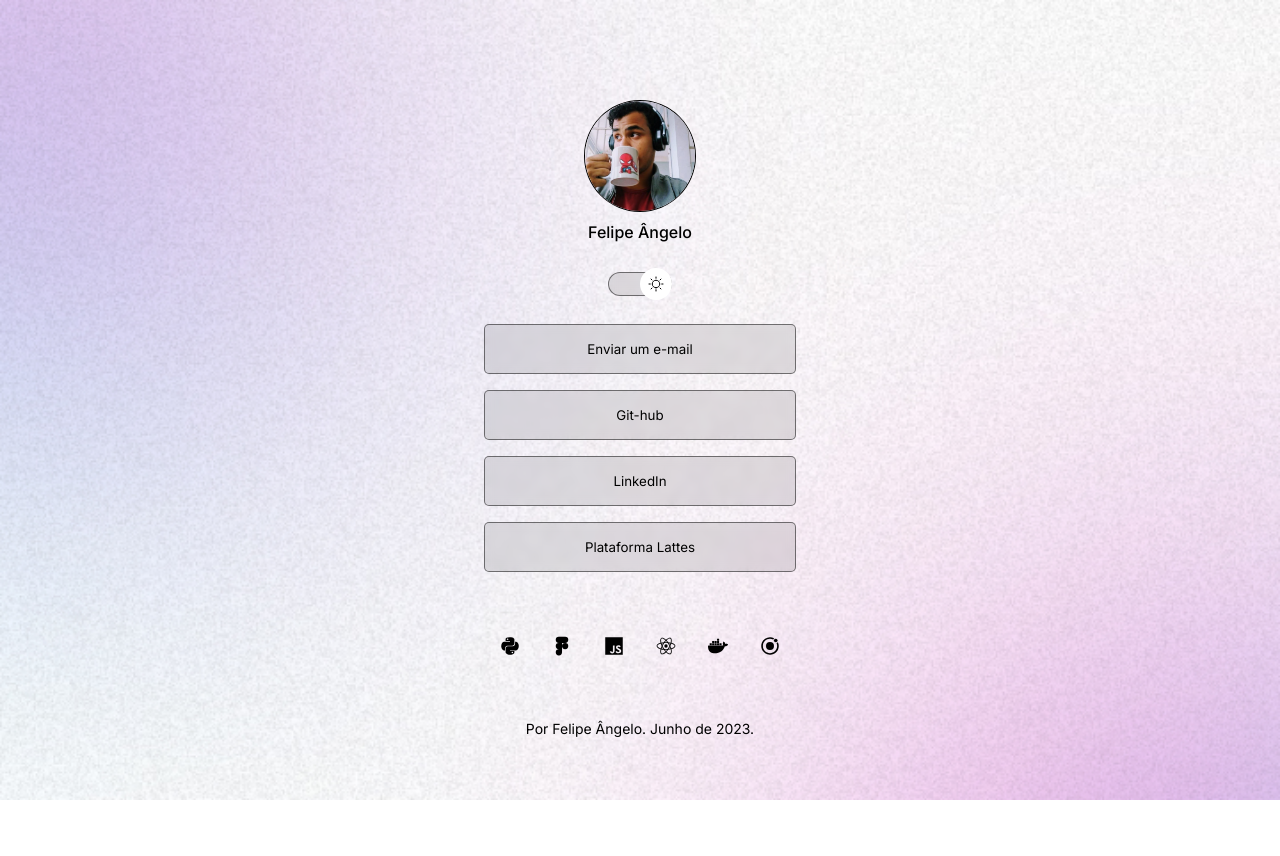
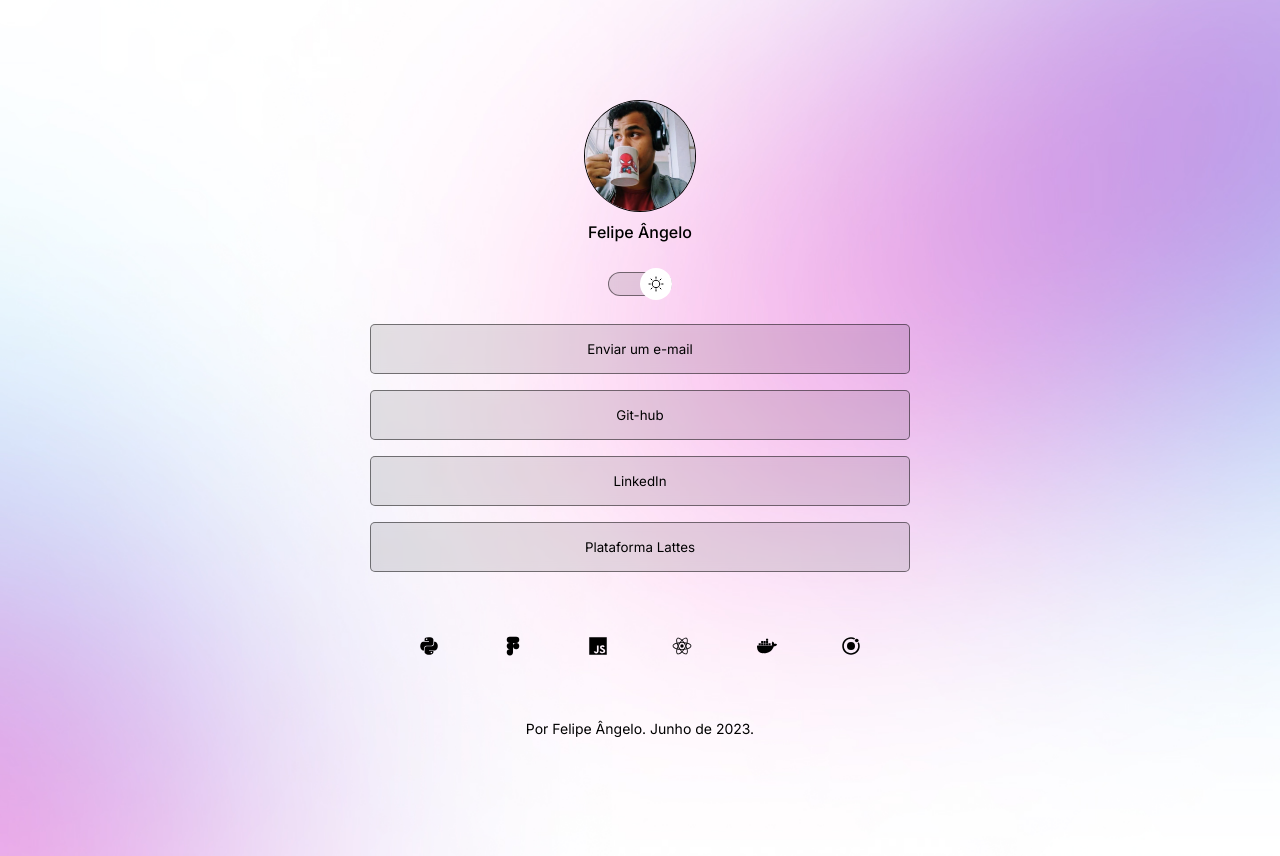
Before and after one commit to felipe-angelo/HomePage, a plain HTML site: page index.html in a window 1280 px wide. Both pictures are taken after a click on the element 640 px from the left and 284 px from the top of the page. Before the commit the page ends 800 px from the top, so only its background shows below. Drawn offline with nearby package versions, Linux system fonts and the light colour scheme.

Commit message:
- Alterações de Background - Animações de Modo Claro/Escuro - Highlight do botão de Modo Claro/Escuro

```diff
--- a/style.css
+++ b/style.css
@@ -13,6 +13,7 @@
   --surface-color-hover: rgba(255, 255, 255, 0.05);
   --social-icon-stroke: rgba(255, 255, 255, 0.2);
   --switch-bg-url: url(./assets/moon-stars.svg);
+  --highlight-color: rgba(0, 0, 0, 0.2);
 }
 
 .light {
@@ -24,10 +25,12 @@
   --surface-color-hover: rgba(0, 0, 0, 0.05);
   --social-icon-stroke: rgba(0, 0, 0, 0.2);
   --switch-bg-url: url(./assets/sun.svg);
+  --highlight-color: rgba(255, 255, 255, 0.2);
 }
 
 body {
   background: var(--bg-url) no-repeat top center/cover;
+  height: 100vh;
 }
 
 body * {
@@ -36,7 +39,10 @@ body * {
 }
 
 #container {
-  width: 360px;
+  width: 100%;
+  max-width: 588px;
+  min-width: 360px;
+
   margin: 56px auto 0px;
   padding: 24px;
 }
@@ -87,11 +93,16 @@ body * {
   right: initial;
   top: 50%;
   transform: translateY(-50%);
+
+  animation: slide-back 0.5s;
 }
 
 .light #switch button {
-  left: initial;
-  right: 0;
+  animation: slide-in 0.5s forwards;
+}
+
+#switch button:hover {
+  outline: 8px solid var(--highlight-color);
 }
 
 #switch span {
@@ -181,3 +192,32 @@ footer {
   text-align: center;
   font-size: 14px;
 }
+
+/* Meida QUeries */
+@media (min-width: 700px) {
+  :root {
+    --bg-url: url(./assets/bg-desktop.jpg);
+  }
+
+  .light {
+    --bg-url: url(./assets/bg-desktop-light.jpg);
+  }
+}
+
+@keyframes slide-in {
+  from {
+    left: 0;
+  }
+  to {
+    left: 50%;
+  }
+}
+
+@keyframes slide-back {
+  from {
+    left: 50%;
+  }
+  to {
+    left: 0;
+  }
+}
```
